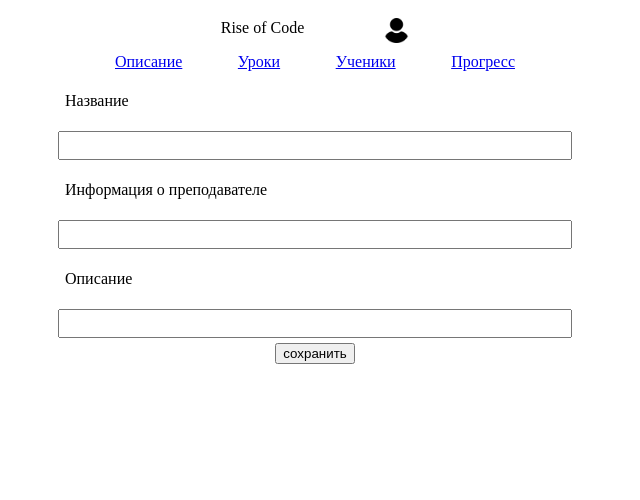
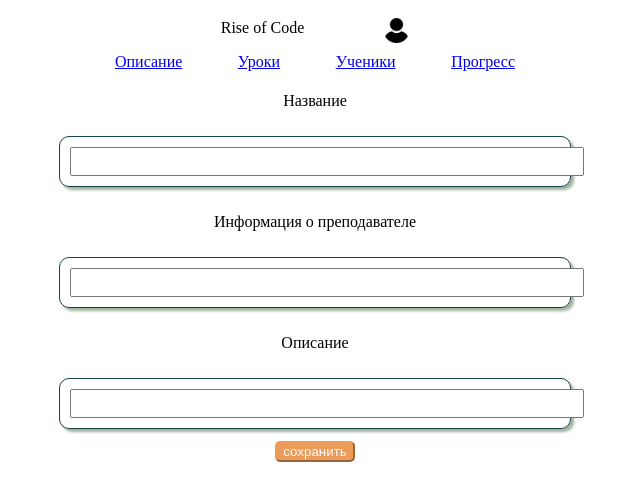
Before and after one commit to RiseOfCode/RiseOfCode, a Next.js app: page /teacher/description in a window 1280 px wide. Shown: the top 500 px of the page, without its empty margins (325-965 px from the left). Built offline with nearby package versions, Linux system fonts and the light colour scheme; no server answers.

Commit message:
classes, description styles

```diff
--- a/src/pages/student/classes.tsx
+++ b/src/pages/student/classes.tsx
@@ -54,7 +54,7 @@ const StudentClasses = () => {
     <div className={styles.pageContainer}>
       <LocalHeader />
       <div className={styles.main}>
-        <p>Классы</p>
+        <p className={styles.headText}>Классы</p>
         <div className={styles.addClass}>
           <p>Добавиться в класс</p>
           <input
--- a/src/pages/student/description.tsx
+++ b/src/pages/student/description.tsx
@@ -1,7 +1,5 @@
 import styles from '../styles/description.module.css';
 import React, { useEffect, useState } from 'react';
-import Link from 'next/link';
-import { useRouter } from 'next/router';
 import LocalHeader from '../../client/components/UI/Header';
 import StudentPages from './Header';
 const StudentDescription = () => {
--- a/src/pages/styles/description.module.css
+++ b/src/pages/styles/description.module.css
@@ -29,11 +29,17 @@
 }
 
 .desc {
-
+    width: 500px;
+    border: 1px solid #174344;
+    border-radius: 10px;
+    margin: 10px;
+    padding: 5px;
+    /*background-color: #9fb09e;*/
+    box-shadow: 3px 3px 3px 0 #9fb09e;
 }
 
 .descText {
-    width: 500px;
+    font-size: medium;
 }
 
 .descInput {
@@ -43,5 +49,9 @@
 }
 
 .saveChangesBtn {
-
+    margin: 2px;
+    background-color: #ec9b59;
+    color: #ffffff;
+    border-color: #ec9b59;
+    border-radius: 5px;
 }
```
Also changed, not shown: src/pages/styles/classes.module.css (+20 -1 lines).
